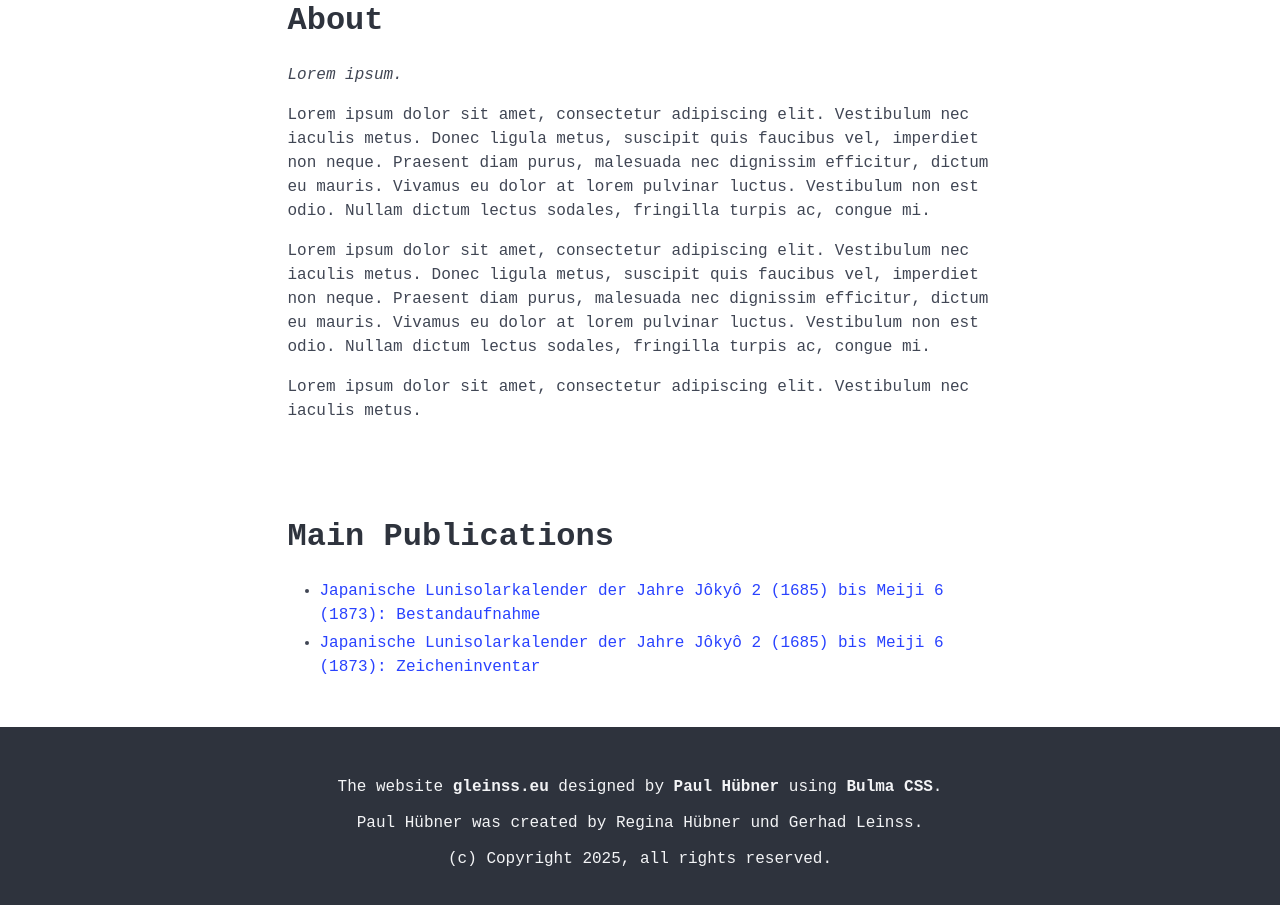
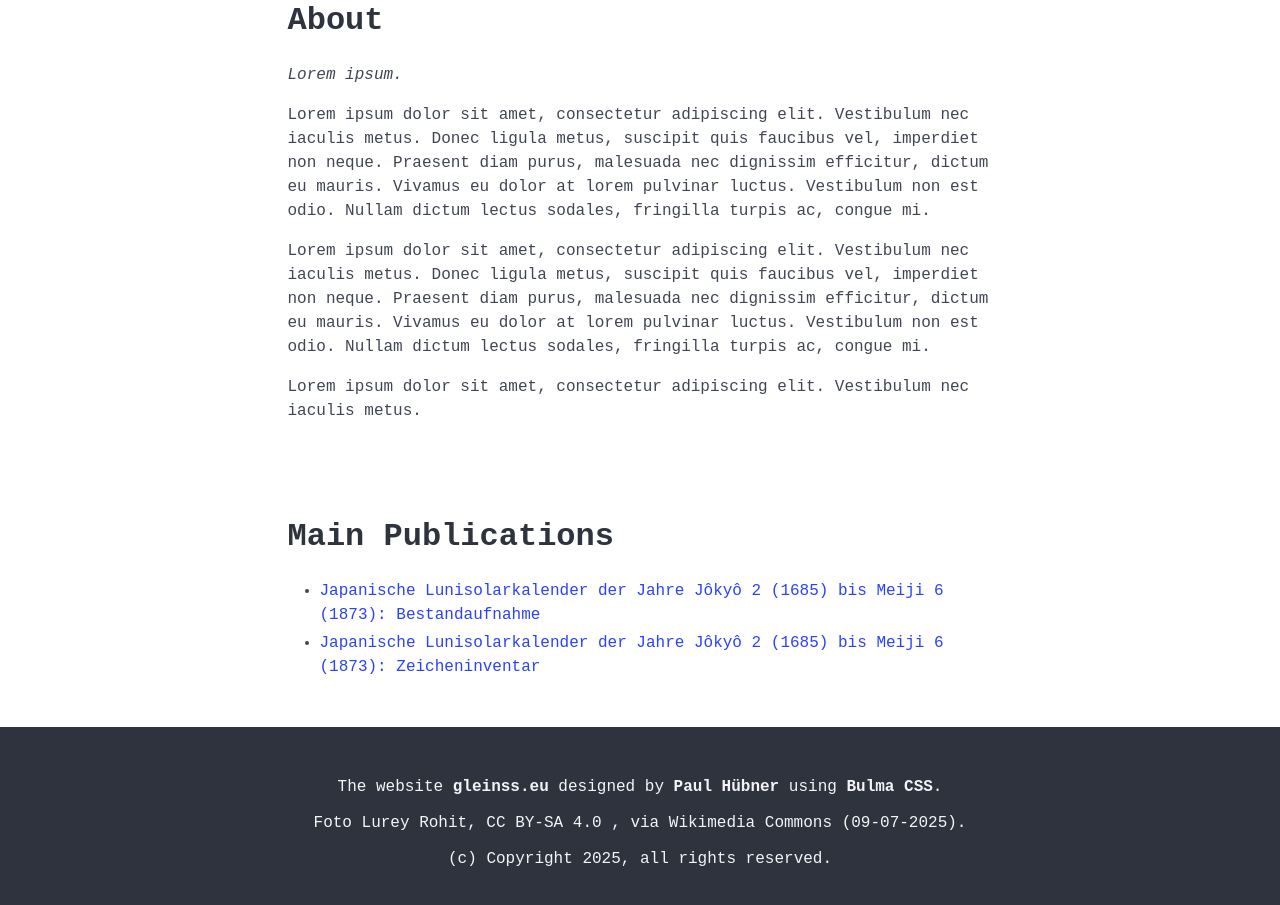
Before and after one commit to gleinss/gleinss.github.io, a plain HTML site: page index.html in a window 1280 px wide. Shown: the part 394-1299 px from the top of the page. Drawn offline with nearby package versions, Linux system fonts and the light colour scheme.

Commit message:
Neues Bild mit Nachweise unten

```diff
--- a/index.html
+++ b/index.html
@@ -70,7 +70,7 @@
               <a href="https://arraying.de" class="has-text-inherit"><span class="has-text-weight-semibold">Paul Hübner</span></a> using
               <a href="https://bulma.io/" class="has-text-inherit"><span class="has-text-weight-semibold">Bulma CSS</span></a>.
           </p>
-          <p class="pt-3 has-text-weight-light"> Paul Hübner was created by Regina Hübner und Gerhad Leinss. </p>
+          <p class="pt-3 has-text-weight-light"> Foto Lurey Rohit, CC BY-SA 4.0 <https://creativecommons.org/licenses/by-sa/4.0>, via Wikimedia Commons (09-07-2025). </p>
         </p>
           <p class="pt-3 has-text-weight-light">(c) Copyright 2025, all rights reserved.</p>
         </div>
```
